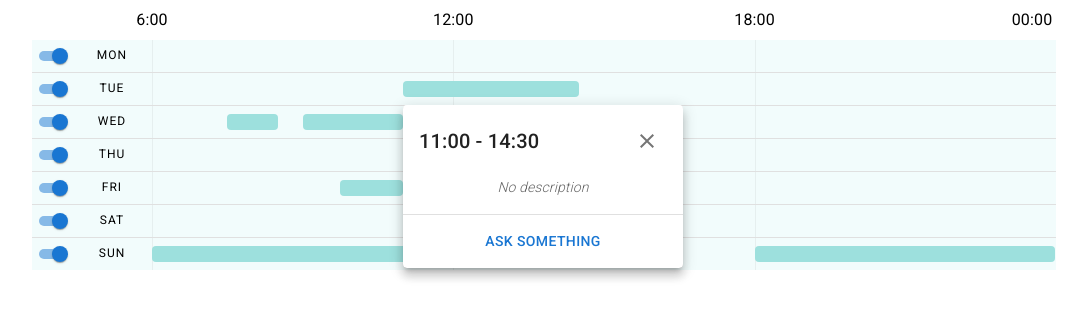
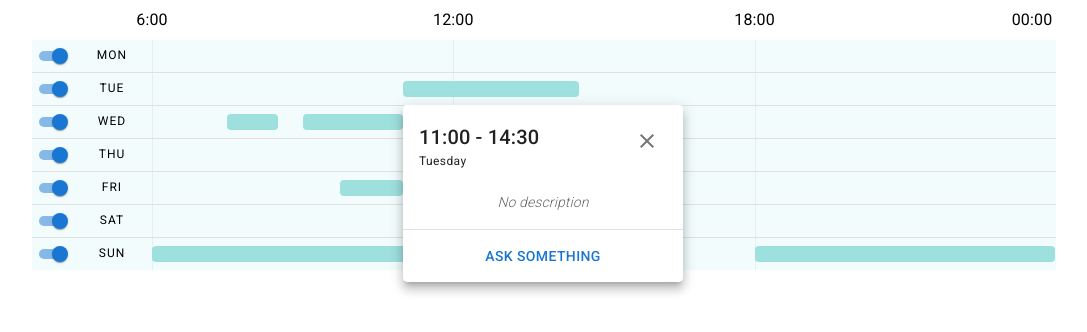
Before and after one commit to murilo9/sn-prototype, a React (Create React App) app: page / in a window 1280 px wide. Both pictures are taken after a click on the element 586 px from the left and 89 px from the top of the page. Shown: the top 332 px of the page, without its empty margins (96-1183 px from the left). Built offline with nearby package versions, Linux system fonts and the light colour scheme.

Commit message:
implemented checkbox

```diff
--- a/src/App.tsx
+++ b/src/App.tsx
@@ -92,7 +92,7 @@ function App() {
             hours: 12,
             minutes: 0
           },
-          description: "This is a time span description."
+          description: "Lorem ipsum dolor sit amet, consectetur adipiscing elit. Pellentesque a rhoncus metus, a fermentum risus. Aenean mollis ex ut neque eleifend dapibus. Cras id finibus odio. Lorem ipsum dolor sit amet, consectetur adipiscing elit."
         },
         {
           id: '5',
--- a/src/components/Day.tsx
+++ b/src/components/Day.tsx
@@ -1,4 +1,4 @@
-import { Box, Checkbox, Switch, Typography } from '@mui/material'
+import { Box, Switch, Typography } from '@mui/material'
 import React, { useState } from 'react'
 import TimeSpanProps from '../types/TimeSpan'
 import './Day.css'
@@ -27,7 +27,7 @@ export default function Day({ name, timeSpans }: DayProps) {
         <Box sx={{ borderLeft: '1px solid rgba(128,128,128,0.1)', display: 'inline-block', boxSizing: 'border-box', width: '33.33%', height: '100%' }}></Box>
         <Box sx={{ borderLeft: '1px solid rgba(128,128,128,0.1)', display: 'inline-block', boxSizing: 'border-box', width: '33.33%', height: '100%' }}></Box>
         <Box sx={{ borderLeft: '1px solid rgba(128,128,128,0.1)', display: 'inline-block', boxSizing: 'border-box', width: '33.33%', height: '100%' }}></Box>
-        {timeSpans.map(timeSpan => <TimeSpan {...timeSpan} active={active} />)}
+        {timeSpans.map(timeSpan => <TimeSpan {...timeSpan} active={active} dayName={name} />)}
       </Box>
     </Box>
   </>
--- a/src/components/TimeSpan.tsx
+++ b/src/components/TimeSpan.tsx
@@ -8,10 +8,11 @@ import TimeSpanData from '../types/TimeSpan'
 import './TimeSpan.css'
 
 interface TimeSpanProps extends TimeSpanData {
-  active: boolean
+  active: boolean,
+  dayName: string
 }
 
-export default function TimeSpan({ start, end, id, description, active }: TimeSpanProps) {
+export default function TimeSpan({ start, end, id, description, active, dayName }: TimeSpanProps) {
   const [anchorEl, setAnchorEl] = useState<HTMLElement | null>(null);
   const [typingMessage, setTypingMessage] = useState(false)
 
@@ -63,15 +64,19 @@ export default function TimeSpan({ start, end, id, description, active }: TimeSp
       }}
       sx={{ mt: 1 }}
     >
-      <Card sx={{ minWidth: '280px' }}>
+      <Card sx={{ minWidth: '280px', maxWidth: '340px' }}>
         <CardContent>
-          <Box sx={{ display: 'flex', justifyContent: 'space-between', alignItems: 'center' }}>
-            <Typography variant="h6" sx={{ textAlign: 'center' }}>{timeTitle}</Typography>
+          <Box sx={{ display: 'flex', justifyContent: 'space-between', alignItems: 'flex-start' }}>
+            <Box>
+              <Typography variant="h6" sx={{ textAlign: 'center' }}>{timeTitle}</Typography>
+              <Typography variant="caption" sx={{ position: 'relative', bottom: '4px' }}>{dayName}</Typography>
+            </Box>
             <IconButton sx={{ ml: 2 }} onClick={handleClose}>
               <Close fontSize="inherit" />
             </IconButton>
           </Box>
-          <Typography fontSize={14} sx={{ mt: 2 }} color="text.secondary">
+
+          <Typography fontSize={14} sx={{ mt: 2, px: 1 }} color="text.secondary" >
             {description || <Box sx={{ textAlign: 'center', fontWeight: 'light' }}><i>No description</i></Box>}
           </Typography>
           {
```
